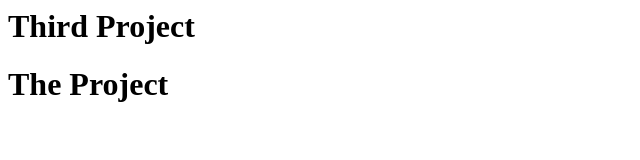
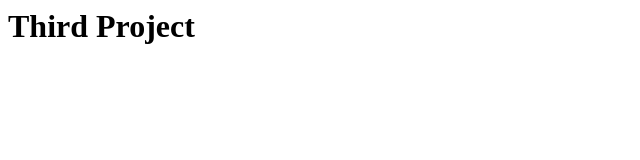
Before and after one commit to vivianaranha/LastBatch, a plain HTML site: page second.html in a window 1280 px wide. Shown: the whole page, without its empty margins (0-640 px from the left). Drawn offline with Linux system fonts and the light colour scheme.

Commit message:
Removed stuff

```diff
--- a/second.html
+++ b/second.html
@@ -4,6 +4,5 @@
 </head>
 <body>
 	<h1>Third Project</h1>
-	<h1>The Project</h1>
 </body>
 </html>
```
